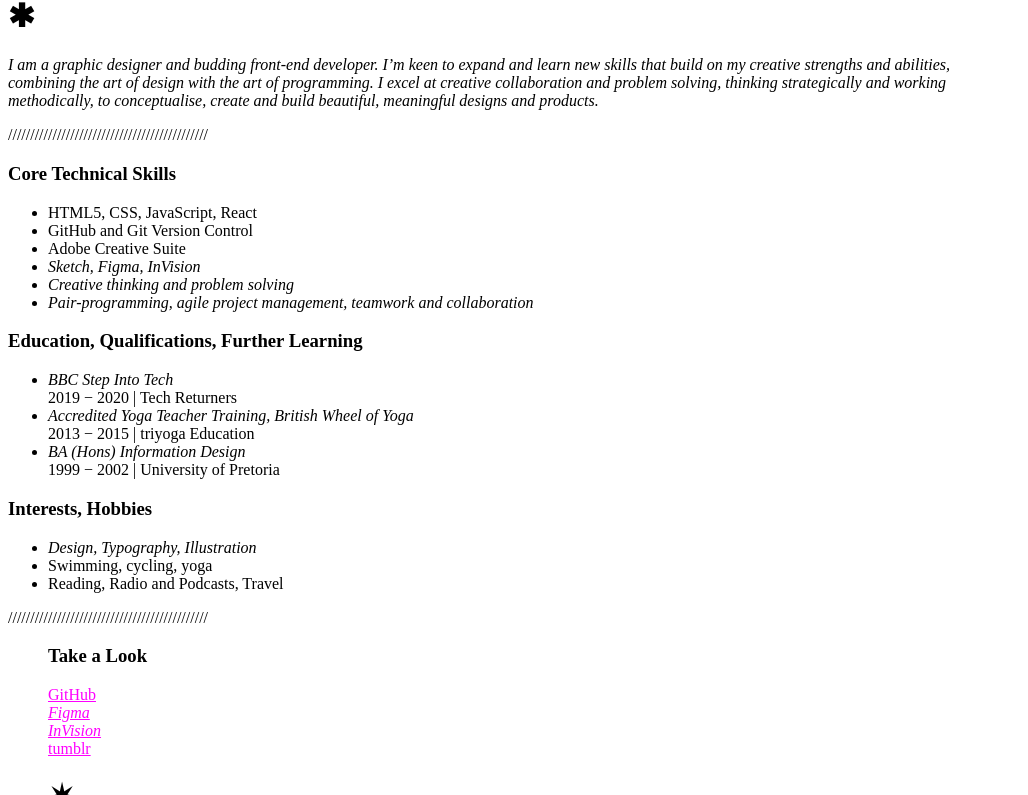
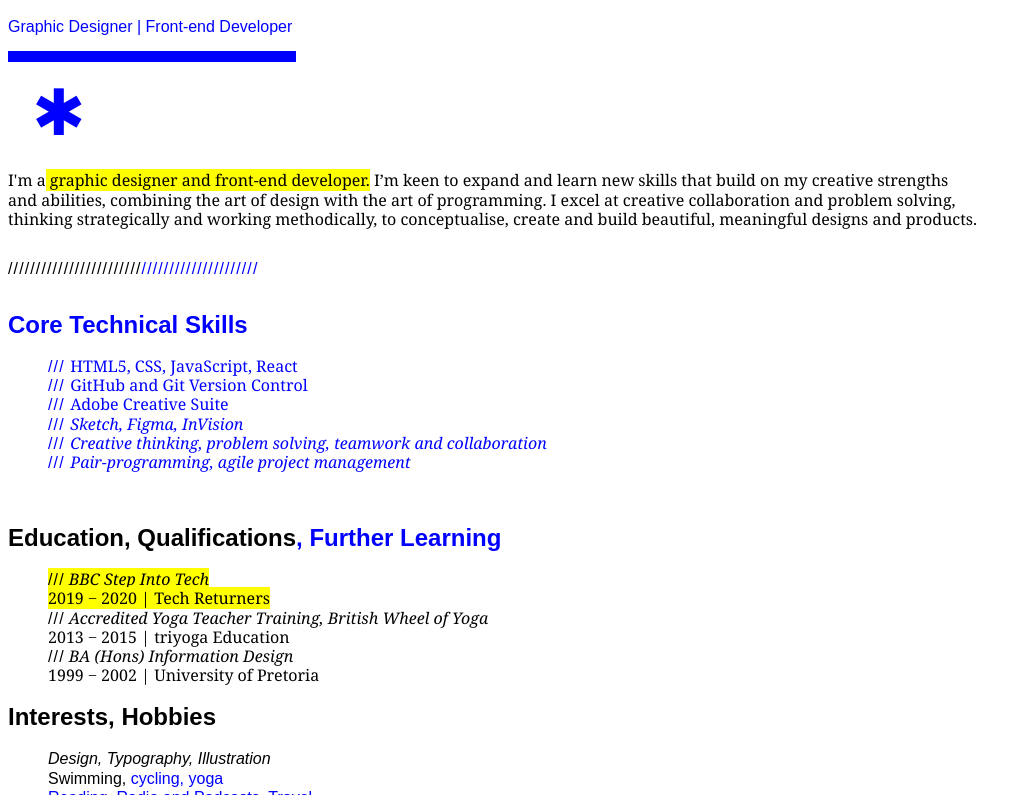
Before and after one commit to S1m0K1/Simone-s-Awesome-Portfolio, a plain HTML site: page index.html in a window 1280 px wide. Shown: the part 219-1014 px from the top of the page, without its empty margins (0-1028 px from the left). Drawn offline with Linux system fonts and the light colour scheme.

Commit message:
Add stylesheet and Build css, Update html

```diff
--- a/index.html
+++ b/index.html
@@ -7,78 +7,86 @@
 <head>
     <meta charset="UTF-8">
     <!-- Read more about this here: https://www.joelonsoftware.com/2003/10/08/the-absolute-minimum-every-software-developer-absolutely-positively-must-know-about-unicode-and-character-sets-no-excuses/ -->
+    <title>Simone's ✷ Awsome ✷ Portfolio</title>
+    <!-- Meta-Data -->
     <meta name="viewport" content="width=device-width, initial-scale=1.0">
-    <!-- <link rel="stylesheet" href="styles.css"> -->
+    <meta name="author" content="Simone R. Klein">
+    <meta name="description" content="">
+    <!-- Favicons -->
     <link rel="icon" type="image/png" href="favicon.ico">
     <link rel="manifest" href="/site.webmanifest">
+    <link rel="apple-touch-icon" sizes="180x180" href="/apple-touch-icon.png">
+    <link rel="icon" type="image/png" sizes="32x32" href="/favicon-32x32.png">
+    <link rel="icon" type="image/png" sizes="16x16" href="/favicon-16x16.png">
+    <!-- Styles -->
+    <link rel="stylesheet" href="styles.css">
     <base target="_blank" rel="noopener noreferrer">
-
-    <title>Simone's ✷ Awsome ✷ Portfolio</title>
 </head>
 
 <body>
     <div class="heading">
-        <h1>★</h1>
+        <h1 class="decoration"><span style="font-size: 4rem; margin-left: 2rem;">★</span></h1>
         <h1 id="greeting">Hello,
-            <br>I'm Simone.</h1>
+            <br><span style="color: blue;">I'm Simone.</span></h1>
         <p id="title">Graphic Designer | Front-end Developer</p>
-        <h1>✱</h1>
-        <p id="introduction"><em>
-                I am a graphic designer and budding front-end developer. I’m keen to expand and learn new skills that
-                build on my creative strengths and abilities,
-                <br>combining the art of design with the art of programming. I excel at creative collaboration and problem solving,
-                thinking strategically and working
-                <br>methodically, to conceptualise, create and build beautiful, meaningful designs and products.</em>
+        <hr id="underline">
+        <h1 class="decoration"><span style="font-size: 4rem;">✱</span></h1>
+        <p id="introduction">
+            <!-- <em> -->
+                I'm a<mark> graphic designer and front-end developer.</mark> I’m keen to expand and learn new skills that build on my creative strengths
+                <br>and abilities, combining the art of design with the art of programming. I excel at creative collaboration and problem solving,
+                <br>thinking strategically and working methodically, to conceptualise, create and build beautiful, meaningful designs and products.
+            <!-- </em> -->
         </p>
-        <p class="divider">/////////////////////////////////////////////</p>
+        <p class="divider">////////////////////////<span style="color:blue;">/////////////////////</span></span></p>
     </div>
 
     <div class="curriculum vitae">
         <h3>Core Technical Skills</h3>
         <ul id="skills">
-            <li>HTML5, CSS, JavaScript, React</li>
-            <li>GitHub and Git Version Control</li>
-            <li>Adobe Creative Suite</li>
-            <li><em>Sketch, Figma, InVision</em></li>
-            <li><em>Creative thinking and problem solving</em></li>
-            <li><em>Pair-programming, agile project management, teamwork and collaboration</em></li>
+            <li><span class="bullet">/// </span> HTML5, CSS, JavaScript, React</li>
+            <li><span class="bullet">/// </span> GitHub and Git Version Control</li>
+            <li><span class="bullet">/// </span> Adobe Creative Suite</li>
+            <li><span class="bullet">/// </span><em> Sketch, Figma, InVision</em></li>
+            <li><span class="bullet">/// </span><em> Creative thinking, problem solving, teamwork and collaboration</em></li>
+            <li><span class="bullet">/// </span><em> Pair-programming, agile project management</em></li>
         </ul>
-
-        <h3>Education, Qualifications, Further Learning</h3>
+        <br>
+        <h3 style="color:black;">Education, Qualifications<span style="color: blue;">, Further Learning</span></h3>
         <ul id="education">
-            <li><em>BBC Step Into Tech</em>
-                <br>2019 − 2020 | Tech Returners</li>
-            <li><em>Accredited Yoga Teacher Training, British Wheel of Yoga</em>
+            <li><mark><span class="bullet" style="color: black;">///</span><em> BBC Step Into Tech</em>
+                <br>2019 − 2020 | Tech Returners</mark></li>
+            <li><span class="bullet" style="color: black;">///</span><em> Accredited Yoga Teacher Training, British Wheel of Yoga</em>
                 <br>2013 − 2015 | triyoga Education</li>
-            <li><em>BA (Hons) Information Design</em>
+            <li><span class="bullet" style="color: black;">///</span><em> BA (Hons) Information Design</em>
                 <br>1999 − 2002 | University of Pretoria</li>
         </ul>
 
-        <h3>Interests, Hobbies</h3>
+        <h3 style="color:black;">Interests, Hobbies</h3>
         <ul id="interests">
             <li><em>Design, Typography, Illustration</em></li>
-            <li>Swimming, cycling, yoga</li>
-            <li>Reading, Radio and Podcasts, Travel</li>
+            <li>Swimming, <span style="color: blue;">cycling, yoga</span></li>
+            <li><span style="color: blue;">Reading, Radio and Podcasts, Travel</span></li>
         </ul>
-        <p class="divider">/////////////////////////////////////////////</p>
+        <p class="divider"><span style="color:blue;">//////////////////////////////////////</span>///////</p>
     </div>
     <ul>
         <div class="portfolio">
-            <h3>Take a Look</h3>
+            <h3 style="line-height: 0rem;">Take a Look</h3>
 
-            <p><a href="https://github.com/S1m0K1" style="color:magenta">GitHub</a>
-                <br><em><a href="" style="color:magenta">Figma</a></em>
-                <br><em><a href="" style="color:magenta">InVision</a></em>
-                <br><a href="https://simoneandpaper.tumblr.com/" style="color:magenta">tumblr</a></p>
+            <p><a href="https://github.com/S1m0K1" style="color:blue">GitHub</a>
+                <br><em><a href="" style="color:blue">Figma</a></em>
+                <br><em><a href="" style="color:blue">InVision</a></em>
+                <br><a href="https://simoneandpaper.tumblr.com/" style="color:blue">tumblr</a></p>
         </div>
-
+</ul>
         <div class="contact">
-            <h1>✷</h1>
+            <h1 class="decoration"><span style="margin-left: -2rem; line-height: 0rem;">✷</span></h1>
             <h1>Get in touch</h1>
-            <p id="contact-details"><em><a href="mailto:simoneandpaper@gmail.com"
-                        style="color:magenta">simoneandpaper@gmail.com</a>
-                    <br>+44 (0)7583 617695</em>
-            </p>
+            <hr id="underline" style="width:13rem; margin-left:0rem;">
+            <p id="contact-details"><a href="mailto:simoneandpaper@gmail.com"
+                        style="color:blue">simoneandpaper@gmail.com</a>
+                    <br>+44 (0)7583 617695</p>
         </div>
 </body>
 
--- /dev/null
+++ b/styles.css
@@ -0,0 +1,113 @@
+h3 {
+    font-family: Arial, Helvetica, sans-serif;
+    font-size: 1.5rem;
+    font-weight: 700;
+    line-height: 1rem;
+    color: blue;
+}
+
+#greeting {
+    font-family: Arial, Helvetica, sans-serif;
+    /* font-family: 'Times New Roman', Times, serif; */
+    font-size: 3rem;
+    font-weight: 900;
+    margin-top: 0rem;
+    line-height: 3rem;
+    color: black;
+}
+
+#title {
+    font-family: Arial, Helvetica, sans-serif;
+    font-size: 1rem;
+    font-weight: 100;
+    line-height: 1rem;
+    margin-top: 0rem;
+    color: blue;
+}
+
+#introduction {
+    font-family: Georgia, 'Times New Roman', Times, serif;
+    font-size: 1rem;
+    font-weight: 100;
+    line-height: 1.2rem;
+    color: black;
+}
+
+#underline {
+    height: 0rem;
+    border: 0;
+    border-top: 0.7rem;
+    border-style: solid;
+    color: blue;
+    width: 18rem;
+    margin-left: 0rem;
+}
+
+#skills {
+    font-family: Georgia, 'Times New Roman', Times, serif;
+    /* font-family: Arial, Helvetica, sans-serif; */
+    font-size: 1rem;
+    font-weight: 100;
+    line-height: 1.2rem;
+    color: blue;
+    list-style-type: none;
+}
+
+#education {
+    font-family: Georgia, 'Times New Roman', Times, serif;
+    font-size: 1rem;
+    font-weight: 100;
+    line-height: 1.2rem;
+    color: black;
+    list-style-type: none;
+}
+
+#interests {
+    /* font-family: Georgia, 'Times New Roman', Times, serif; */
+    font-family: Arial, Helvetica, sans-serif;
+    font-size: 1rem;
+    font-weight: 100;
+    line-height: 1.2rem;
+    color: black;
+    list-style-type: none;
+}
+
+#contact-details {
+    font-family: Arial, Helvetica, sans-serif;
+    font-size: 1rem;
+    font-weight: 100;
+    line-height: 1.5rem;
+    color: black;
+}
+
+.divider {
+    font-family: Arial, Helvetica, sans-serif;
+    font-size: 1rem;
+    font-weight: 100;
+    line-height: 3rem;
+    letter-spacing: 0.07rem;
+    color: black;
+
+}
+
+.decoration {
+    font-family: Arial, Helvetica, sans-serif;
+    font-size: 2.5rem;
+    font-weight: 300;
+    line-height: 3rem;
+    margin-left: 1.5rem;
+    color: blue;
+}
+
+.bullet {
+    font-family: Arial, Helvetica, sans-serif;
+    font-size: 1rem;
+    font-weight: 100;
+    line-height: 1.1rem;
+    letter-spacing: 0.07rem;
+    color: blue;
+}
+
+.contact {
+    margin-left: 5rem;
+}
```
Also changed, not shown: favicon.ico, favicon_io/android-chrome-192x192.png, favicon_io/android-chrome-512x512.png, favicon_io/apple-touch-icon.png, favicon_io/favicon-16x16.png, favicon_io/favicon-32x32.png.
